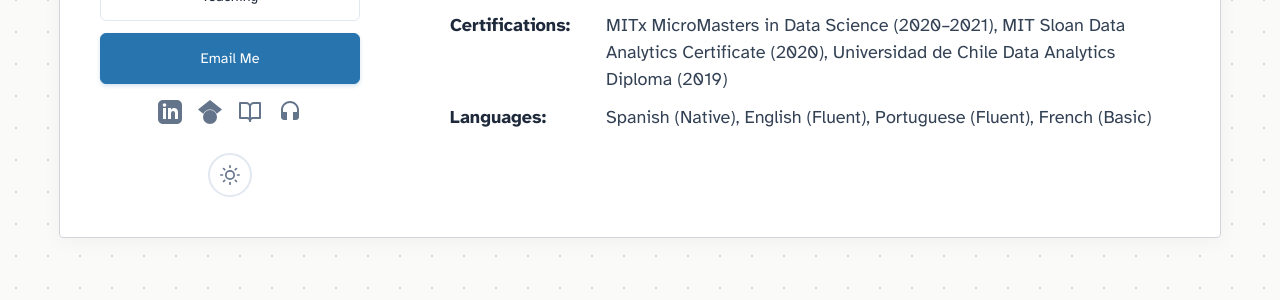
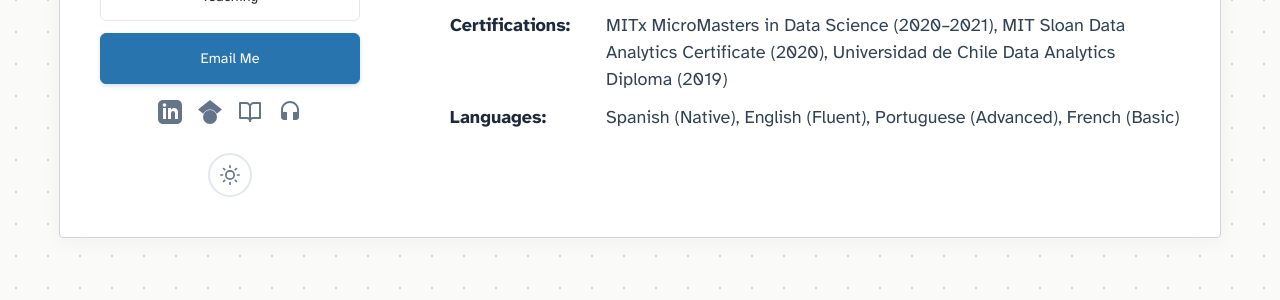
Before and after one commit to martins73/research-site, a Jekyll site: the page built from cv.html, in a window 1280 px wide and 900 px high, scrolled down 3331 px. Shown: the part 461-761 px from the top of the window. Built offline with Jekyll 4.4.1, drawn with Linux system fonts in a browser that asks for light colours.

Commit message:
Update Portuguese proficiency from Fluent to Advanced

```diff
--- a/_data/cv/skills.yml
+++ b/_data/cv/skills.yml
@@ -16,5 +16,5 @@
   items:
     - "Spanish (Native)"
     - "English (Fluent)"
-    - "Portuguese (Fluent)"
+    - "Portuguese (Advanced)"
     - "French (Basic)"
```
